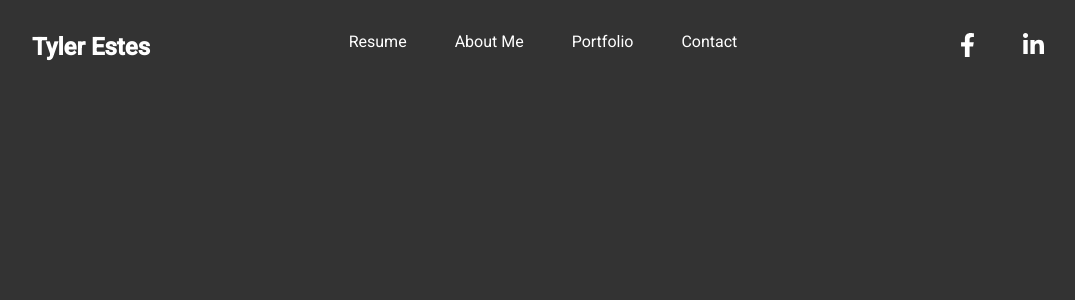
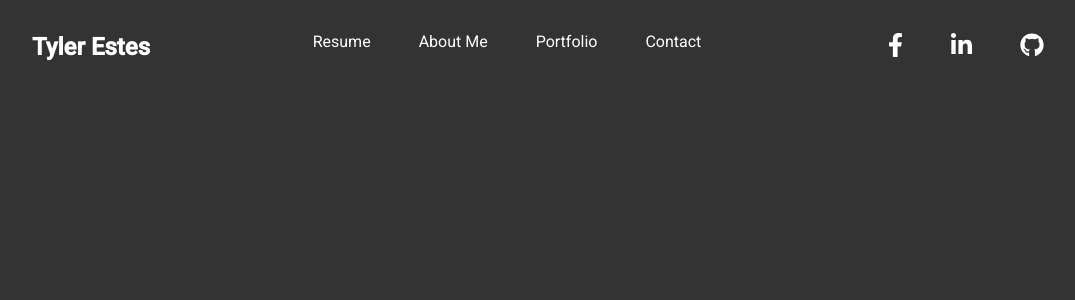
Before and after one commit to tlechess/personal-portfolio-frontend-public, an Angular app: page / in a window 1280 px wide. Shown: the top 300 px of the page, without its empty margins (90-1165 px from the left). Built offline with nearby package versions, Linux system fonts and the light colour scheme.

Commit message:
added github icon to nav

```diff
--- a/src/app/components/nav-bar/nav-bar.component.html
+++ b/src/app/components/nav-bar/nav-bar.component.html
@@ -12,7 +12,7 @@
             </ul>
         </div>
         <div id="social-media" class="list">
-            <ul class="fx-r fx-btw">
+            <ul class="fx-r fx-btw fx-ch">
                 <li>
                     <a href="https://www.facebook.com/tyler.estes.7127">
                         <fa-icon class="bg-dark p-1" [icon]="faFacebookF"></fa-icon>
@@ -24,6 +24,11 @@
                     </a>
 
                 </li>
+                <li>
+                    <a href="">
+                        <fa-icon class="bg-dark p-1" [icon]="faGithub"></fa-icon>
+                    </a>
+                </li>
             </ul>
         </div>
     </div>
--- a/src/app/components/nav-bar/nav-bar.component.ts
+++ b/src/app/components/nav-bar/nav-bar.component.ts
@@ -1,6 +1,7 @@
 import { Component, OnInit } from '@angular/core';
 import { faFacebookF } from '@fortawesome/free-brands-svg-icons';
 import { faLinkedinIn } from '@fortawesome/free-brands-svg-icons';
+import { faGithub } from '@fortawesome/free-brands-svg-icons';
 
 @Component({
   selector: 'app-nav-bar',
@@ -11,6 +12,7 @@ export class NavBarComponent implements OnInit {
 
   faFacebookF = faFacebookF;
   faLinkedinIn = faLinkedinIn;
+  faGithub = faGithub;
 
   constructor() { }
 
--- a/src/styles.css
+++ b/src/styles.css
@@ -146,3 +146,12 @@ h6 {
 .fx-btw {
   justify-content: space-between;
 }
+
+/* center horizontal */
+.fx-ch {
+  align-items: center;
+}
+
+.fx-i-ch {
+  align-self: center;
+}
```
